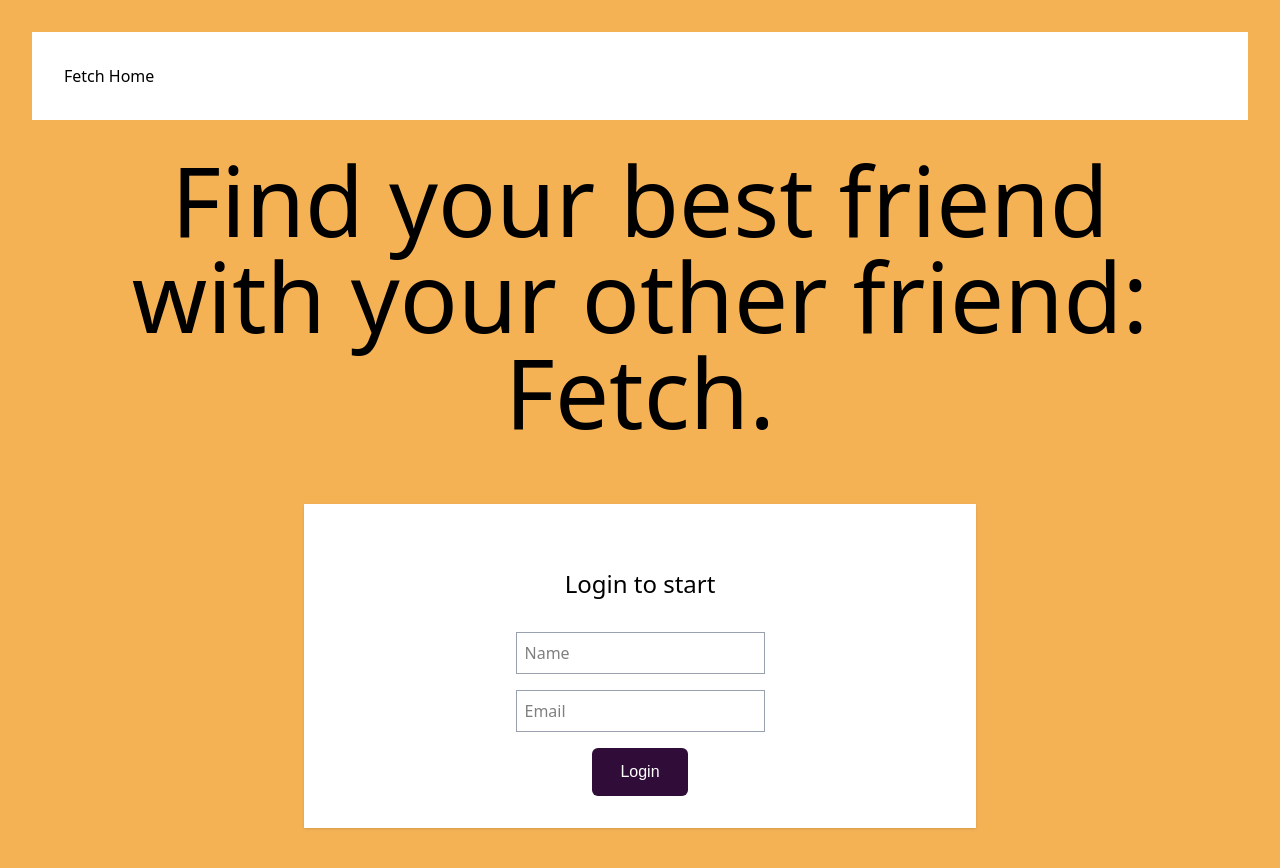
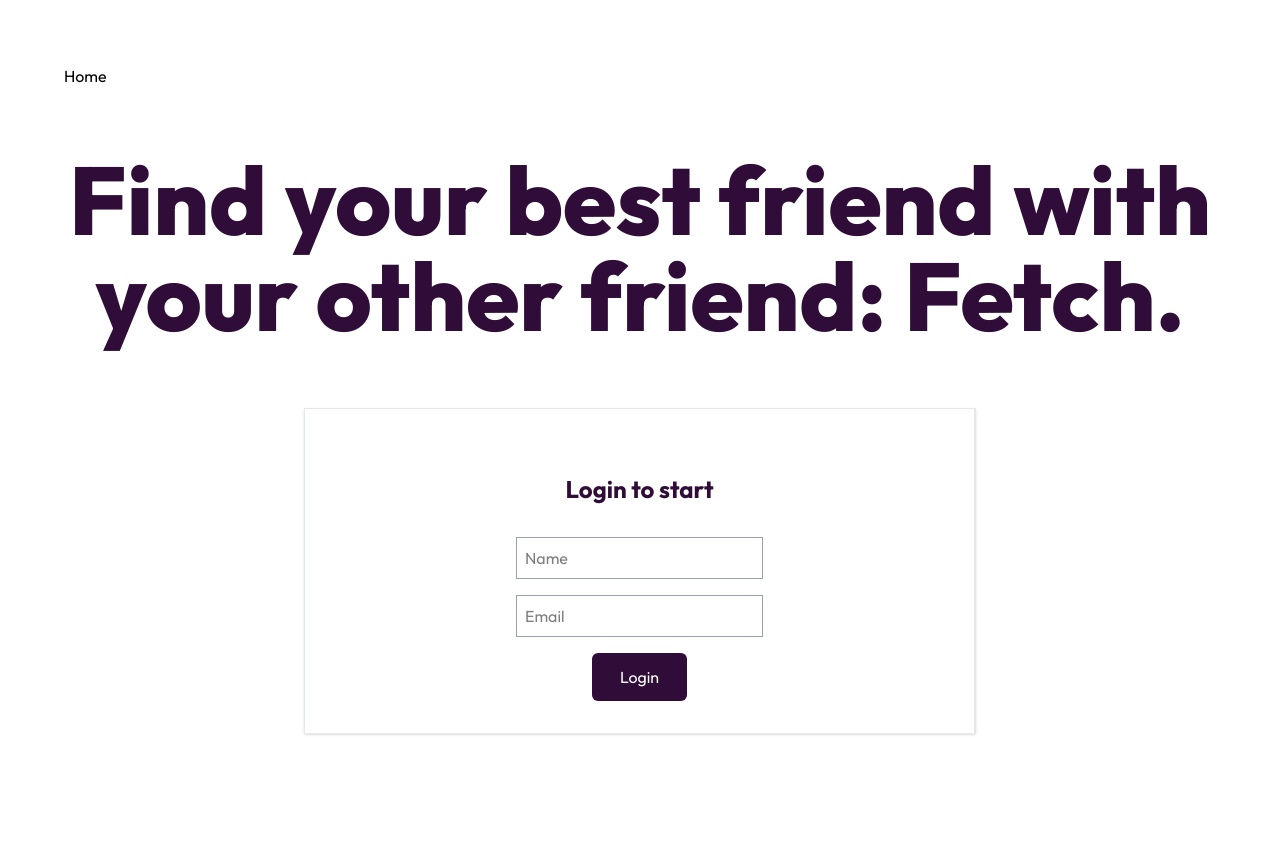
Before and after one commit to BluePraise/fetch-your-match, a React (Vite) app: page / in a window 1280 px wide. Shown: the top 868 px of the page. After the commit the page ends 800 px from the top, so only its background shows below. Built offline with nearby package versions, Linux system fonts and the light colour scheme.

Commit message:
Add custom font and update styles across components

```diff
--- a/index.html
+++ b/index.html
@@ -4,6 +4,9 @@
     <meta charset="UTF-8" />
     <link rel="icon" type="image/svg+xml" href="/vite.svg" />
     <meta name="viewport" content="width=device-width, initial-scale=1.0" />
+    <link rel="preconnect" href="https://fonts.googleapis.com">
+    <link rel="preconnect" href="https://fonts.gstatic.com" crossorigin>
+    <link href="https://fonts.googleapis.com/css2?family=Outfit:wght@100..900&display=swap" rel="stylesheet">
     <title>Fetch Your Friend</title>
   </head>
   <body>
--- a/src/App.css
+++ b/src/App.css
@@ -2,13 +2,16 @@
 
 @theme components {
   --color-fetch-yellow: #F5B255;
+  --color-fetch-purple: #300D38;
+  --font-display: 'Outfit', serif;
 }
 body {
-  background-color: var(--color-fetch-yellow);
+  /* background-color: var(--color-fetch-yellow); */
+    font-family: var(--font-display);
 }
 
 #root {
-  max-width: 1280px;
+  max-width: 1400px;
   margin: 0 auto;
   padding: 2rem;
 }
@@ -18,7 +21,7 @@ body {
     border-radius: .375rem;
     color: rgb(9 3 37/var(--tw-text-opacity));
     cursor: pointer;
-    font-family: Lexend,sans-serif;
+    font-family: var(--font-display);
     font-size: 1rem;
     line-height: 1.5rem;
     text-align: center;
--- a/src/components/Login.tsx
+++ b/src/components/Login.tsx
@@ -34,9 +34,9 @@ const Login: React.FC<LoginProps> = ({onClose}) => {
   };
 
   return (
-    <div className="text-center shadow-sm flex flex-col items-center w-2xl my-8 p-8 bg-white">
+    <div className="text-center shadow-sm flex flex-col items-center w-2xl my-8 p-8 bg-white border border-gray-200 border-r-2">
         <form className="flex flex-col items-center" onSubmit={handleSubmit}>
-            <h2 className="text-2xl my-8">Login to start</h2>
+            <h2 className="font-bold text-2xl my-8 text-fetch-purple">Login to start</h2>
             {error && <p style={{ color: 'red' }}>{error}</p>}
             <input
                 className="mb-4 border border-gray-400 p-2"
--- a/src/components/Navbar.tsx
+++ b/src/components/Navbar.tsx
@@ -14,7 +14,8 @@ const Navbar: React.FC = () => {
   return (
     <nav className="p-8 bg-white flex justify-between items-center">
         <div className="">
-            <Link to="/">Fetch Home</Link>
+            {/* Link to home page */}
+            <Link to="/">Home</Link>
         </div>
         {user ? (
             <>
--- a/src/pages/Home.tsx
+++ b/src/pages/Home.tsx
@@ -6,13 +6,13 @@ const Home: React.FC = () => {
   const { user } = useAuth();
   return (
     <>
-      <h1 className="text-8xl m-8 text-center">Find your best friend with your other friend: Fetch.</h1>
       {user ? (
             <>
               <SearchPage />
             </>
       ) : (
-        <div className="flex justify-center">
+        <div className="flex flex-col items-center">
+          <h1 className="text-8xl m-8 font-extrabold text-center text-fetch-purple">Find your best friend with your other friend: Fetch.</h1>
           <Login />
         </div>
       )}
--- /dev/null
+++ b/tailwind.config.js
@@ -0,0 +1,10 @@
+/** @type {import('tailwindcss').Config} */
+module.exports = {
+  content: ["./index.html", "./src/**/*.{js,ts,jsx,tsx}"],
+  theme: {
+    fontFamily: {
+      display: ["Outfit", "serif"],
+    },
+  },
+  plugins: [],
+};
```
